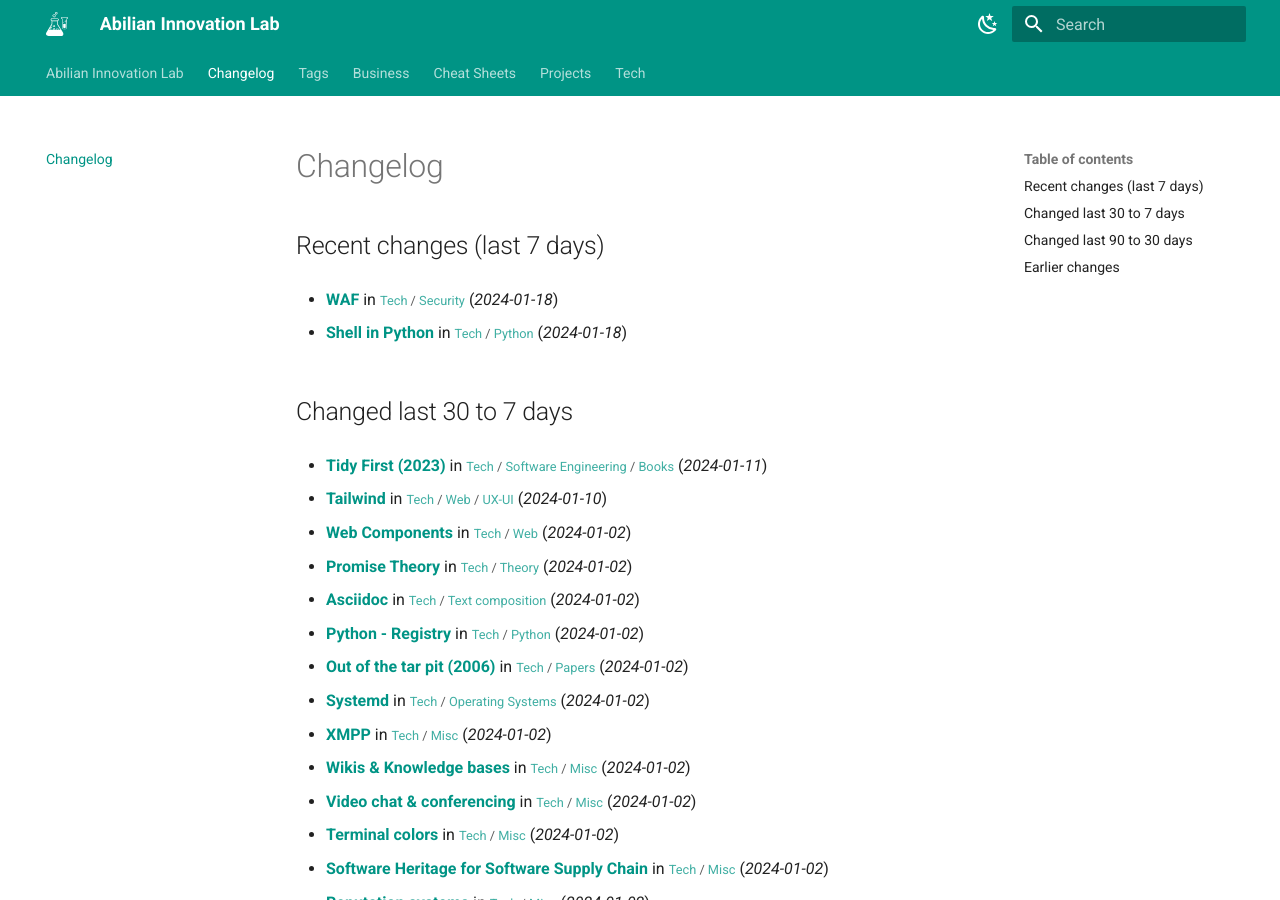
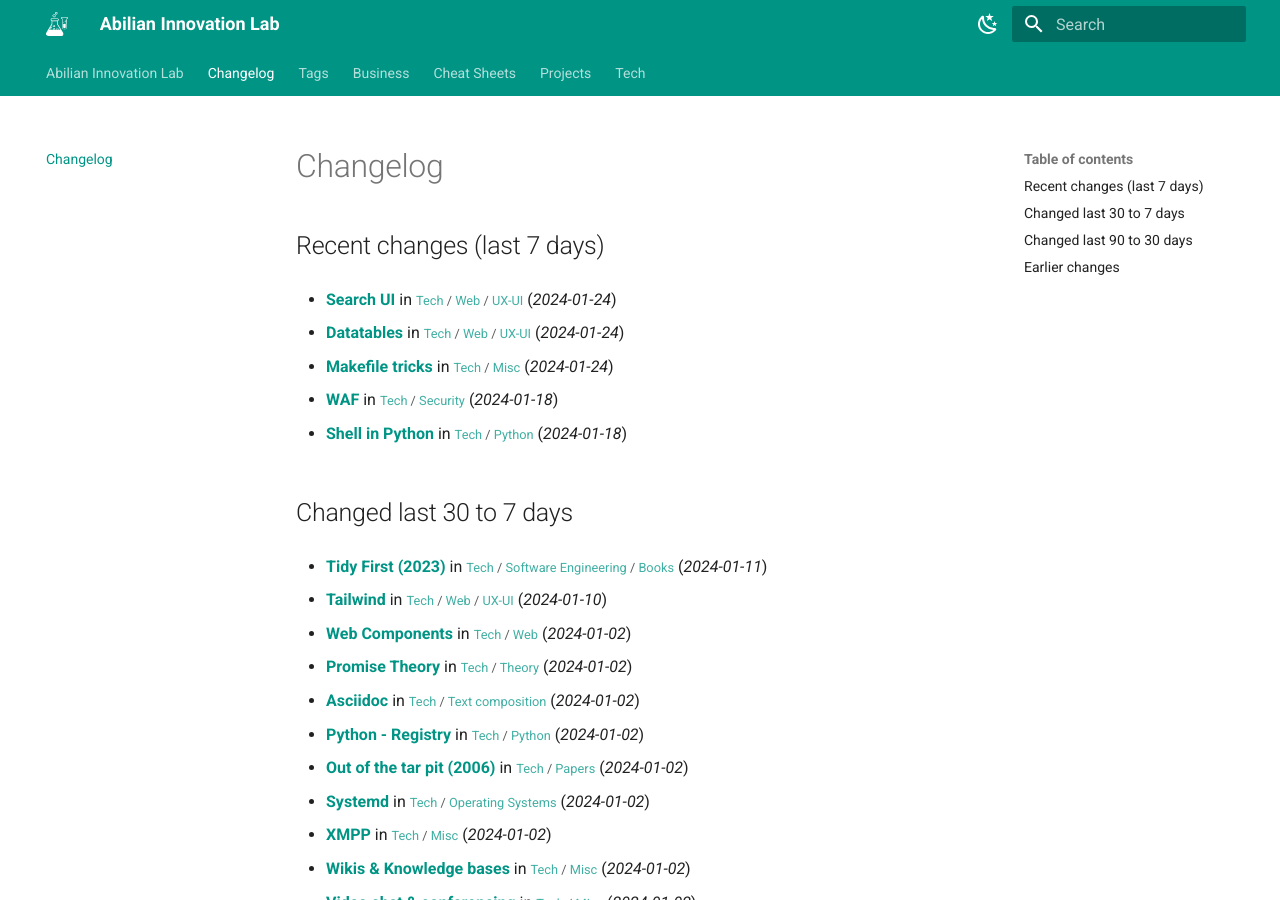
Before and after one commit to abilian/lab.abilian.com, an MkDocs documentation site: the page built from docs/changelog.md, in a window 1280 px wide and 900 px high. Built offline with MkDocs 1.6.1 and Material for MkDocs 9.7.7, drawn with Linux system fonts in a browser that asks for light colours; comment, search, counter and statistics services are not loaded; some of the changed text lies outside the part shown.

Commit message:
new entry

```diff
--- a/docs/changelog.md
+++ b/docs/changelog.md
@@ -1,6 +1,12 @@
 # Changelog
 
 ## Recent changes (last 7 days)
+
+- **[Search UI](/Tech/Web/UX-UI/Search UI/)** in <small>[Tech](/Tech/00 Technology/) / [Web](/Tech/Web/Content Repositories/) / [UX-UI](/Tech/Web/UX-UI/AlpineJS/)</small> (*2024-01-24*)
+
+- **[Datatables](/Tech/Web/UX-UI/Datatables/)** in <small>[Tech](/Tech/00 Technology/) / [Web](/Tech/Web/Content Repositories/) / [UX-UI](/Tech/Web/UX-UI/AlpineJS/)</small> (*2024-01-24*)
+
+- **[Makefile tricks](/Tech/Misc/Makefile tricks/)** in <small>[Tech](/Tech/00 Technology/) / [Misc](/Tech/Misc/Alternatives to SQL/)</small> (*2024-01-24*)
 
 - **[WAF](/Tech/Security/WAF/)** in <small>[Tech](/Tech/00 Technology/) / [Security](/Tech/Security/RBAC/)</small> (*2024-01-18*)
 
```
Also changed, not shown: other parts of docs/changelog.md (+0 -2 lines).
